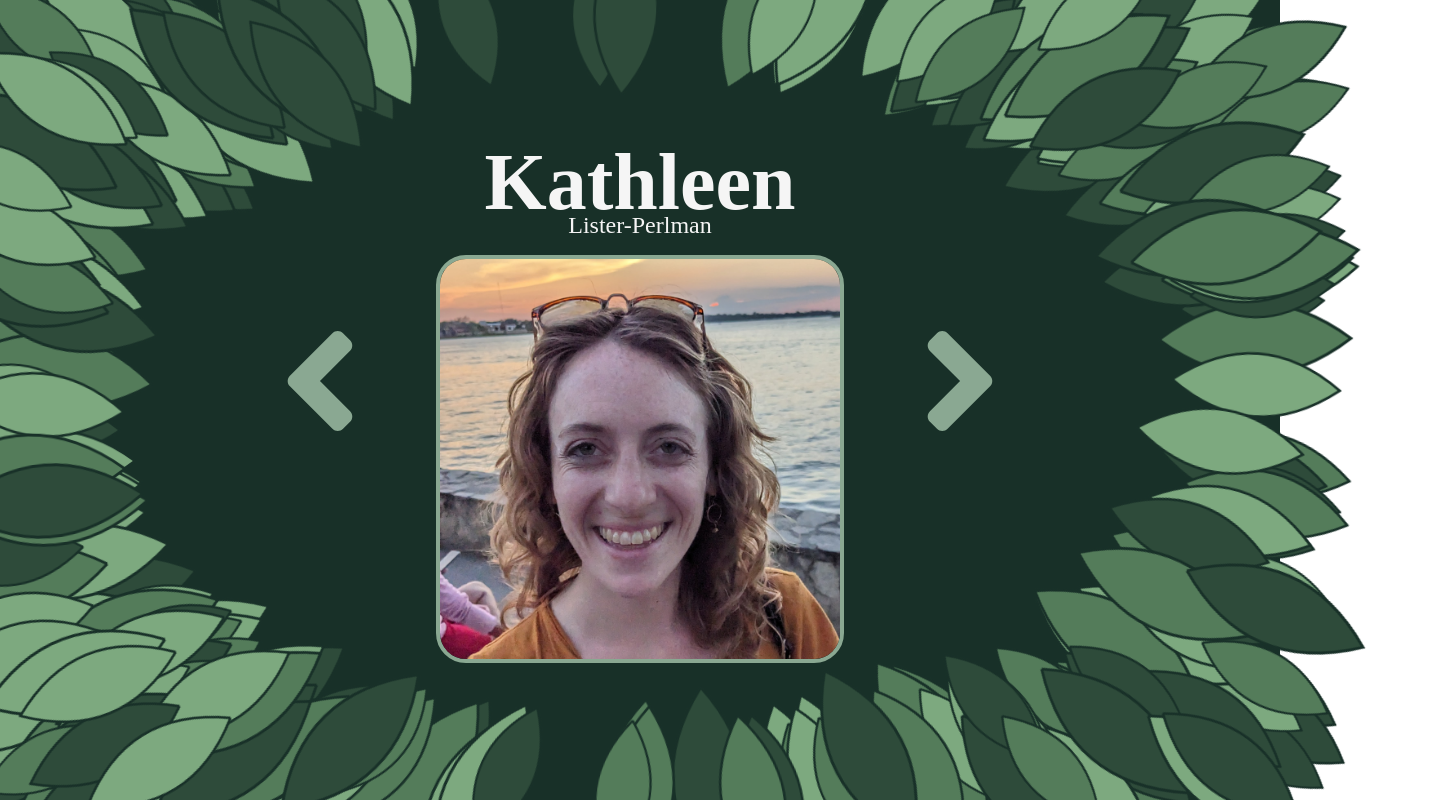
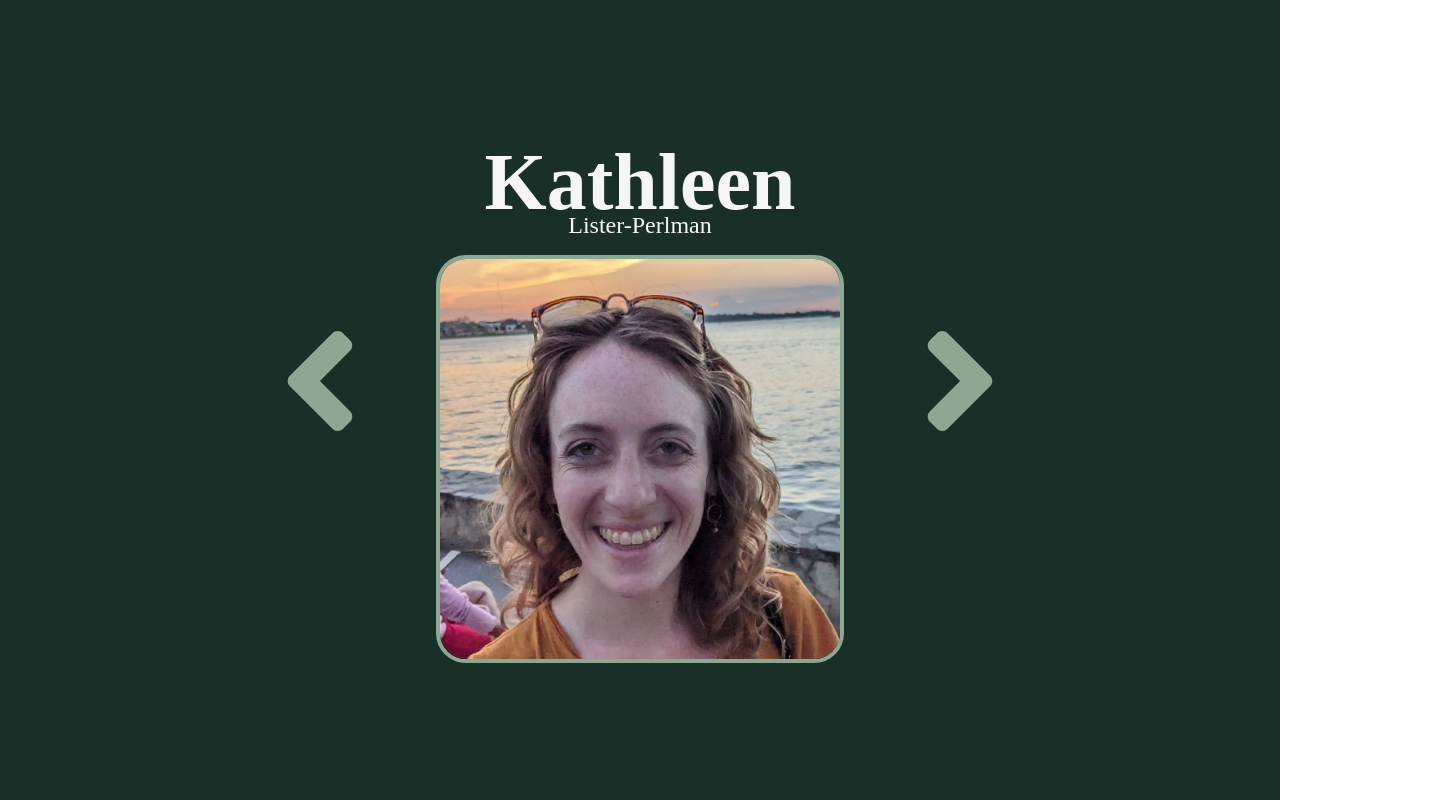
Before and after one commit to klister10/portfolio, a React (Create React App) app: page / in a window 1280 px wide. Shown: the top 800 px of the page, 1432 px wide, since content can reach past the window. Built offline with nearby package versions, Linux system fonts and the light colour scheme; a web font is replaced by a local one.

Commit message:
hide leaves for now

```diff
--- a/src/App.js
+++ b/src/App.js
@@ -5,7 +5,7 @@ import DemoCard from './components/DemoCard';
 import Carousel from './components/Carousel';
 import React, { useEffect, useState } from 'react';
 import { portfolioItems } from './data/portfolioItems';
-import { isMobile } from './utils';
+//import { isMobile } from './utils';
 
 
 
@@ -17,7 +17,7 @@ function App() {
 
   // re-render on window resize to ensure leaves are properly placed
   useEffect(() => {
-    if(!isMobile()){
+    if(/*!isMobile()*/false){
       setLeafShiftOnMouseMove();
     }
 
@@ -120,7 +120,7 @@ function App() {
 
   return (
     <div className="App">
-      {!isMobile() && generateLeaves()}
+      {false/*!isMobile()*/ && generateLeaves()}
       <Carousel>
         {getCarouselContent()}
       </Carousel>
```
